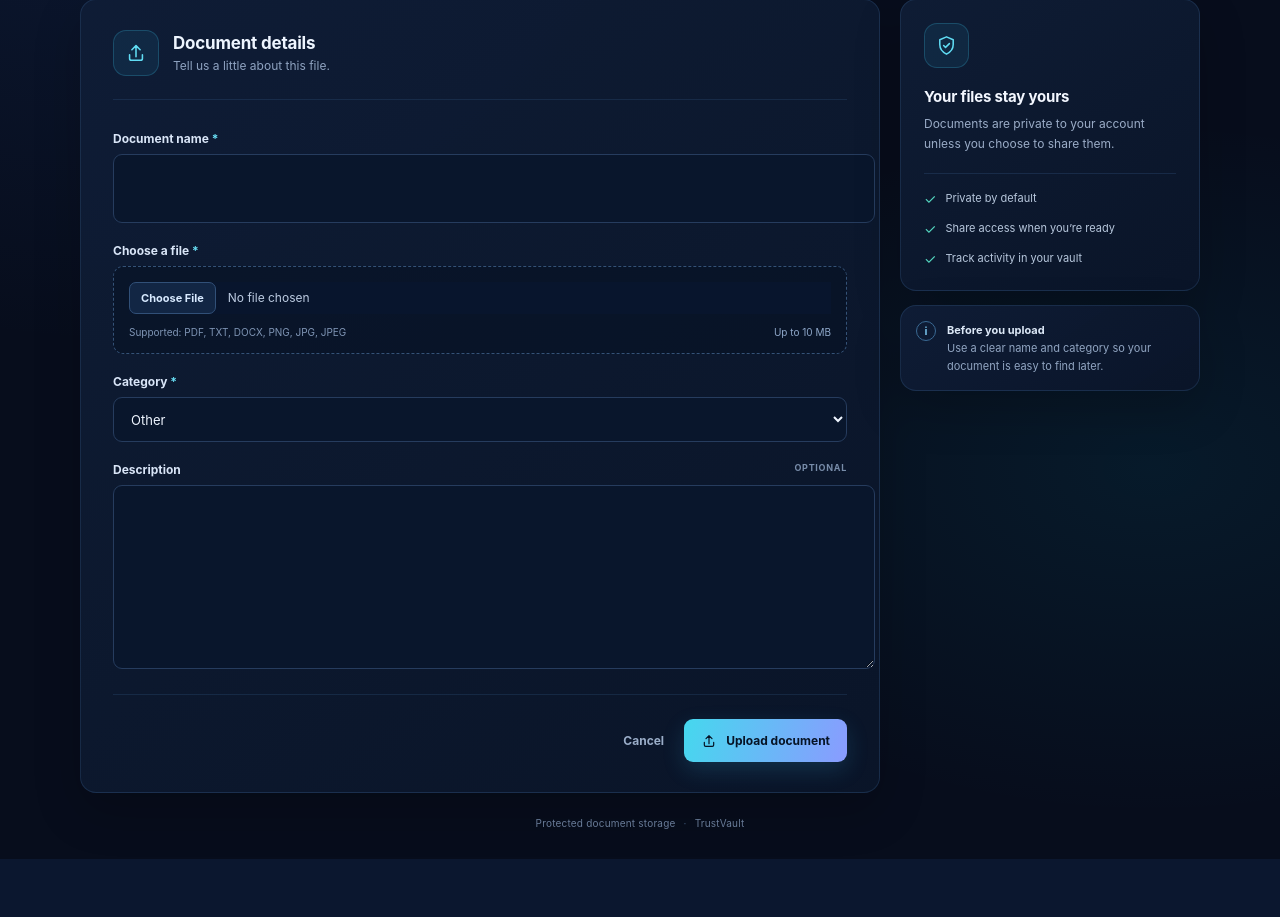
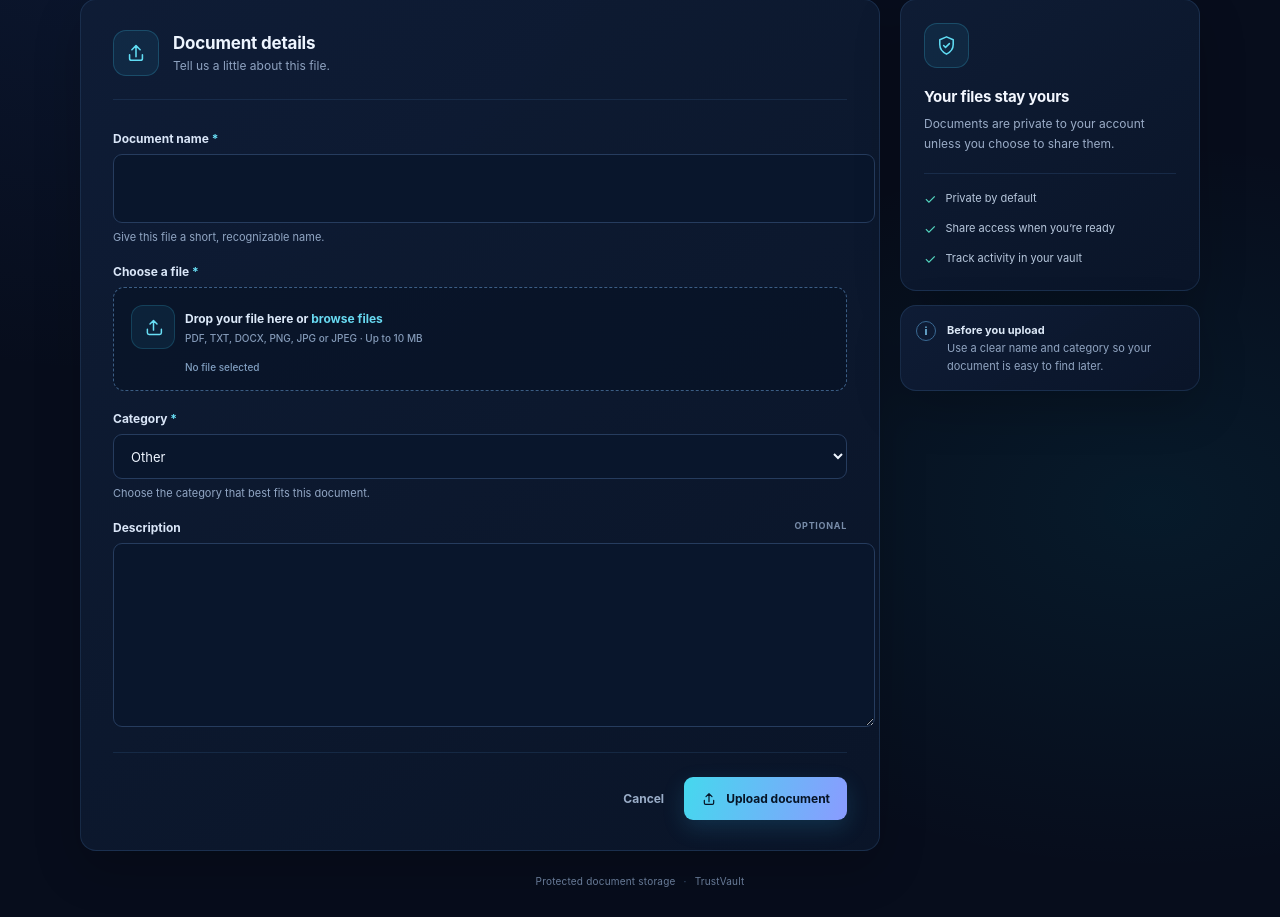
Before and after one commit to hemanth0508-star/trustvault-demo-1, a Django app: page /documents/upload/ in a window 1280 px wide. Shown: the part 256-1173 px from the top of the page. Before the commit the page ends 1115 px from the top, so only its background shows below. Run offline with Django 5.2, Linux system fonts and the light colour scheme; the visitor is signed in with stand-in values (Sample User, id 1); parts of the project's set-up code (start-up, migrations or seed data) failed here and were passed over.

Commit message:
updatedto neon database

```diff
--- a/documents/templates/documents/document_upload.html
+++ b/documents/templates/documents/document_upload.html
@@ -54,15 +54,24 @@
                         <label for="{{ form.title.id_for_label }}">Document name <span>*</span></label>
                         {{ form.title }}
                         {% if form.title.errors %}<div class="tv-upload-field-error" role="alert">{{ form.title.errors }}</div>{% endif %}
-                        {% if form.title.help_text %}<p class="tv-upload-help">{{ form.title.help_text }}</p>{% endif %}
+                        {% if form.title.help_text %}<p class="tv-upload-help">{{ form.title.help_text }}</p>{% else %}<p class="tv-upload-help">Give this file a short, recognizable name.</p>{% endif %}
                     </div>
 
                     <div class="tv-upload-field">
-                        <label for="{{ form.file.id_for_label }}">Choose a file <span>*</span></label>
-                        <div class="tv-upload-file-control">
+                        <label id="tv-upload-file-label" for="{{ form.file.id_for_label }}">Choose a file <span>*</span></label>
+                        <label class="tv-upload-dropzone" for="{{ form.file.id_for_label }}" id="tv-upload-dropzone">
+                            <span class="tv-upload-drop-icon" aria-hidden="true">
+                                <svg viewBox="0 0 24 24" fill="none">
+                                    <path d="M12 15V4m0 0L8 8m4-4 4 4M5 14v4a2 2 0 0 0 2 2h12a2 2 0 0 0 2-2v-4" stroke="currentColor" stroke-width="1.7" stroke-linecap="round" stroke-linejoin="round"/>
+                                </svg>
+                            </span>
+                            <span class="tv-upload-drop-copy">
+                                <strong>Drop your file here or <span>browse files</span></strong>
+                                <small>PDF, TXT, DOCX, PNG, JPG or JPEG · Up to 10 MB</small>
+                            </span>
+                            <span class="tv-upload-file-result" id="tv-upload-file-result" aria-live="polite">No file selected</span>
                             {{ form.file }}
-                            <p>Supported: PDF, TXT, DOCX, PNG, JPG, JPEG <span>Up to 10 MB</span></p>
-                        </div>
+                        </label>
                         {% if form.file.errors %}<div class="tv-upload-field-error" role="alert">{{ form.file.errors }}</div>{% endif %}
                         {% if form.file.help_text %}<p class="tv-upload-help">{{ form.file.help_text }}</p>{% endif %}
                     </div>
@@ -71,7 +80,7 @@
                         <label for="{{ form.category.id_for_label }}">Category <span>*</span></label>
                         {{ form.category }}
                         {% if form.category.errors %}<div class="tv-upload-field-error" role="alert">{{ form.category.errors }}</div>{% endif %}
-                        {% if form.category.help_text %}<p class="tv-upload-help">{{ form.category.help_text }}</p>{% endif %}
+                        {% if form.category.help_text %}<p class="tv-upload-help">{{ form.category.help_text }}</p>{% else %}<p class="tv-upload-help">Choose the category that best fits this document.</p>{% endif %}
                     </div>
 
                     <div class="tv-upload-field">
@@ -119,5 +128,46 @@
         </div>
         <p class="tv-upload-footer">Protected document storage <span aria-hidden="true">·</span> TrustVault</p>
     </main>
+    <script>
+        (() => {
+            const input = document.getElementById("{{ form.file.id_for_label }}");
+            const dropzone = document.getElementById("tv-upload-dropzone");
+            const result = document.getElementById("tv-upload-file-result");
+            if (!input || !dropzone || !result) return;
+
+            const showFile = (file) => {
+                result.textContent = file
+                    ? `${file.name} · ${file.size < 1024 * 1024
+                        ? `${Math.max(1, Math.round(file.size / 1024))} KB`
+                        : `${(file.size / (1024 * 1024)).toFixed(1)} MB`}`
+                    : "No file selected";
+                dropzone.classList.toggle("has-file", Boolean(file));
+            };
+
+            input.addEventListener("change", () => showFile(input.files[0]));
+            ["dragenter", "dragover"].forEach((eventName) => {
+                dropzone.addEventListener(eventName, (event) => {
+                    event.preventDefault();
+                    dropzone.classList.add("is-dragging");
+                });
+            });
+            ["dragleave", "drop"].forEach((eventName) => {
+                dropzone.addEventListener(eventName, (event) => {
+                    event.preventDefault();
+                    dropzone.classList.remove("is-dragging");
+                });
+            });
+            dropzone.addEventListener("drop", (event) => {
+                const [file] = event.dataTransfer.files;
+                if (!file) return;
+                const transfer = new DataTransfer();
+                transfer.items.add(file);
+                input.files = transfer.files;
+                showFile(file);
+            });
+
+            showFile(input.files[0]);
+        })();
+    </script>
 </body>
 </html>
--- a/static/css/trustvault.css
+++ b/static/css/trustvault.css
@@ -36,12 +36,19 @@
 .tv-upload-page .tv-upload-field input:not([type=file]),.tv-upload-page .tv-upload-field select,.tv-upload-page .tv-upload-field textarea{display:block;width:100%;min-height:45px;padding:11px 13px;border:1px solid #263c5e;border-radius:9px;outline:none;background:#09162c;color:#eef5ff;font:inherit;font-size:13px;transition:border-color .18s,box-shadow .18s}
 .tv-upload-page .tv-upload-field textarea{min-height:93px;resize:vertical}
 .tv-upload-page .tv-upload-field input:focus,.tv-upload-page .tv-upload-field select:focus,.tv-upload-page .tv-upload-field textarea:focus{border-color:#45cde9;box-shadow:0 0 0 3px rgba(64,217,255,.1)}
-.tv-upload-file-control{padding:15px;border:1px dashed #345277;border-radius:10px;background:rgba(5,16,34,.45)}
-.tv-upload-page .tv-upload-file-control input[type=file]{width:100%;color:#bdcce2;font:inherit;font-size:12px}
-.tv-upload-page .tv-upload-file-control input[type=file]::file-selector-button{margin-right:12px;padding:8px 11px;border:1px solid #315078;border-radius:7px;background:#122644;color:#d8eaff;font:inherit;font-size:11px;font-weight:650;cursor:pointer}
-.tv-upload-page .tv-upload-file-control input[type=file]::file-selector-button:hover{border-color:#46cee9;background:#173352}
-.tv-upload-file-control p{display:flex;justify-content:space-between;gap:12px;margin:12px 0 0;color:#7f95b5;font-size:10px}
-.tv-upload-file-control p span{color:#8fa8ca;white-space:nowrap}
+.tv-upload-dropzone{position:relative;display:grid!important;grid-template-columns:42px minmax(0,1fr);align-items:center;gap:12px;padding:17px;border:1px dashed #3b5d84;border-radius:11px;background:rgba(5,16,34,.45);cursor:pointer;transition:border-color .18s,background .18s,box-shadow .18s}
+.tv-upload-dropzone:hover,.tv-upload-dropzone.is-dragging{border-color:#4bd2ee;background:rgba(23,69,101,.2)}
+.tv-upload-dropzone.is-dragging{box-shadow:0 0 0 3px rgba(64,217,255,.1)}
+.tv-upload-dropzone:focus-within{border-color:#45cde9;box-shadow:0 0 0 3px rgba(64,217,255,.12)}
+.tv-upload-dropzone input[type=file]{position:absolute;inset:0;width:100%;height:100%;opacity:0;cursor:pointer}
+.tv-upload-drop-icon{display:grid;place-items:center;width:42px;height:42px;border:1px solid rgba(64,217,255,.17);border-radius:12px;background:rgba(38,155,206,.1);color:#5bd7ef}
+.tv-upload-drop-icon svg{width:21px;height:21px}
+.tv-upload-drop-copy{display:grid;gap:6px;min-width:0}
+.tv-upload-drop-copy strong{color:#dce9f9;font-size:12px;font-weight:650}
+.tv-upload-drop-copy strong span{color:#68d9f1}
+.tv-upload-drop-copy small{color:#859bb9;font-size:10px;font-weight:450}
+.tv-upload-file-result{grid-column:2;overflow:hidden;color:#82a0c2;font-size:10px;font-weight:550;text-overflow:ellipsis;white-space:nowrap}
+.tv-upload-dropzone.has-file .tv-upload-file-result{color:#78e0ca}
 .tv-upload-optional{float:right;color:#788ca9!important;font-size:9px;letter-spacing:.7px}
 .tv-upload-help{margin:7px 0 0;color:#91a6c4;font-size:11px}
 .tv-upload-field-error,.tv-upload-error-summary{color:#ffc0d0;font-size:12px}
@@ -71,5 +78,5 @@
 .tv-upload-footer{text-align:center;margin:24px 0 0;color:#6f83a1;font-size:10px;letter-spacing:.2px}
 .tv-upload-footer span{padding:0 5px;color:#405a7b}
 @media(max-width:780px){.tv-upload-main{margin-top:36px}.tv-upload-layout{grid-template-columns:minmax(0,1fr) 250px;gap:14px}.tv-upload-card{padding:25px 22px}.tv-upload-assurance{padding:19px}}
-@media(max-width:640px){.tv-upload-page .tv-upload-header{height:64px;padding:0 20px}.tv-upload-main{width:min(100% - 32px,520px);margin:30px auto 24px}.tv-upload-heading{align-items:flex-start;flex-direction:column;gap:14px}.tv-upload-layout{grid-template-columns:1fr}.tv-upload-aside{grid-template-columns:1fr 1fr}.tv-upload-assurance{padding:18px}.tv-upload-file-note{align-items:flex-start}.tv-upload-file-control p{flex-direction:column;gap:5px}}
+@media(max-width:640px){.tv-upload-page .tv-upload-header{height:64px;padding:0 20px}.tv-upload-main{width:min(100% - 32px,520px);margin:30px auto 24px}.tv-upload-heading{align-items:flex-start;flex-direction:column;gap:14px}.tv-upload-layout{grid-template-columns:1fr}.tv-upload-aside{grid-template-columns:1fr 1fr}.tv-upload-assurance{padding:18px}.tv-upload-file-note{align-items:flex-start}}
 @media(max-width:430px){.tv-upload-aside{grid-template-columns:1fr}.tv-upload-card{padding:22px 17px}.tv-upload-actions{gap:14px}.tv-upload-page .tv-upload-submit{padding:0 12px}.tv-upload-back{font-size:11px!important}}
```
